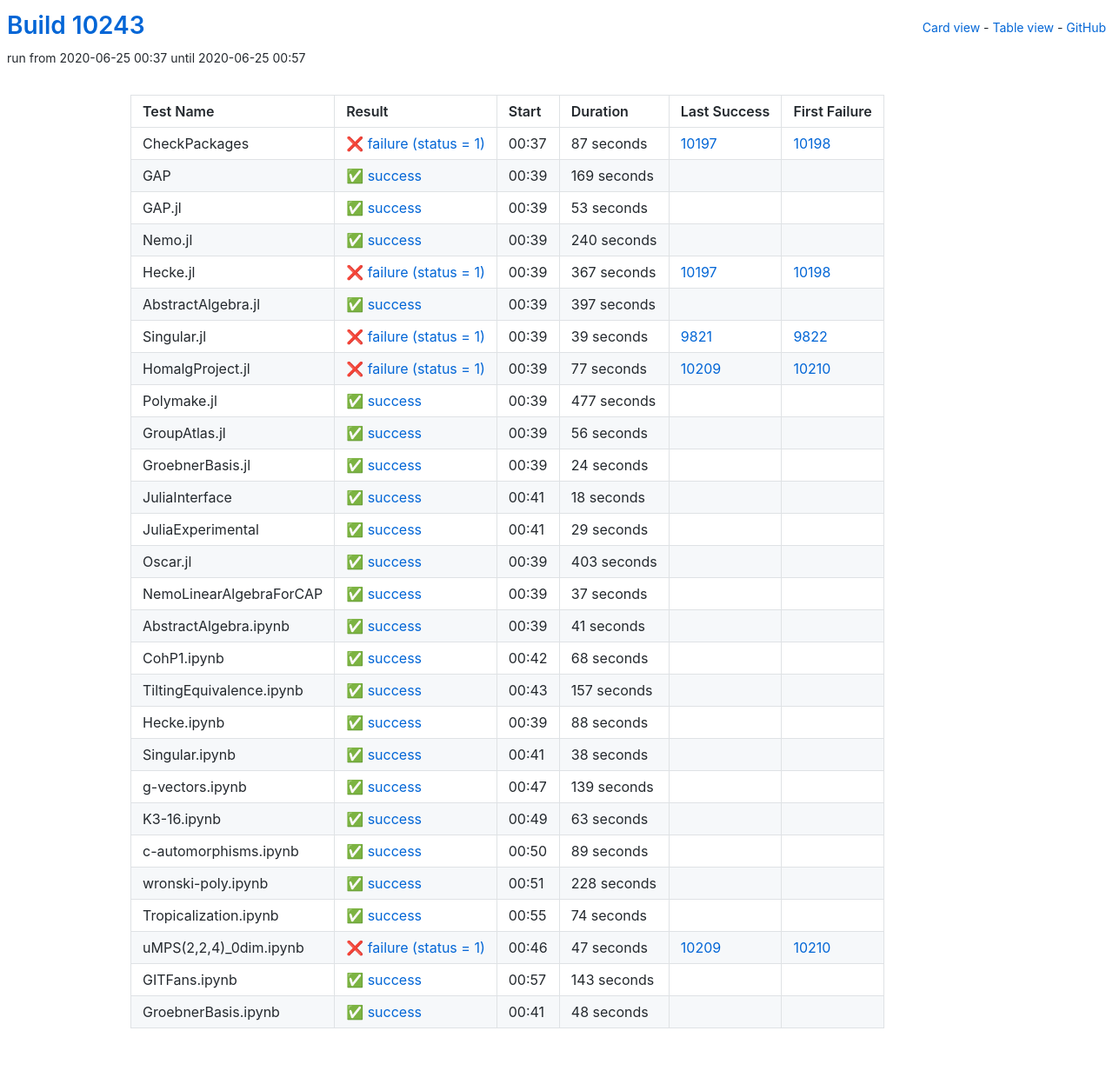
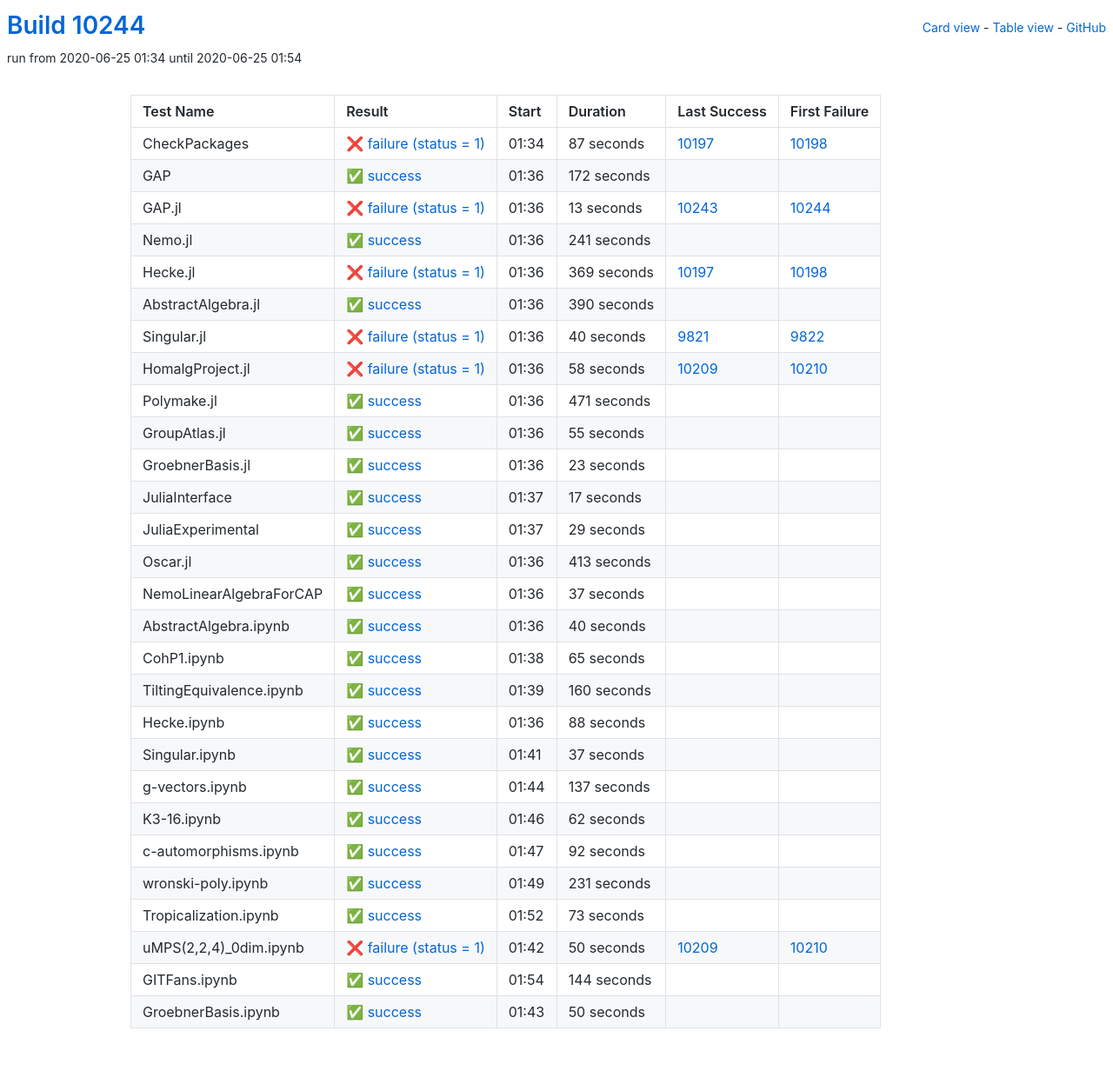
Before and after one commit to oscar-system/oscar-ci-status, a Jekyll site: the page built from table.html, in a window 1280 px wide. Shown: the whole page at 87% size. Built offline with Jekyll 4.4.1, drawn with Linux system fonts in a browser that asks for light colours.

Commit message:
Build #10244

```diff
--- a/_data/ci.yml
+++ b/_data/ci.yml
@@ -1,6 +1,6 @@
 ---
-build: 10243
-build_url: https://oscarci.mathematik.uni-kl.de/job/oscar/10243/
+build: 10244
+build_url: https://oscarci.mathematik.uni-kl.de/job/oscar/10244/
 job: oscar
 organization: oscar-system
 repo: oscar-ci-status
@@ -8,8 +8,8 @@
 tests:
 - name: CheckPackages
   id: checkpackages
-  log: https://oscarci.mathematik.uni-kl.de/job/oscar/10243/artifact/logs/build-10243/CheckPackages.log
-  start: 2020-06-25 00:37
+  log: https://oscarci.mathematik.uni-kl.de/job/oscar/10244/artifact/logs/build-10244/CheckPackages.log
+  start: 2020-06-25 01:34
   success: false
   exitcode: 1
   status: failure
@@ -20,140 +20,140 @@
   first_failure_url: https://oscarci.mathematik.uni-kl.de/job/oscar/10198/
 - name: GAP
   id: gap
-  log: https://oscarci.mathematik.uni-kl.de/job/oscar/10243/artifact/logs/build-10243/GAP.log
-  start: 2020-06-25 00:39
+  log: https://oscarci.mathematik.uni-kl.de/job/oscar/10244/artifact/logs/build-10244/GAP.log
+  start: 2020-06-25 01:36
   success: true
   exitcode: 0
   status: success
-  duration: 169
+  duration: 172
   last_success: false
   last_success_url:
   first_failure: false
   first_failure_url:
 - name: GAP.jl
   id: gap-jl
-  log: https://oscarci.mathematik.uni-kl.de/job/oscar/10243/artifact/logs/build-10243/GAP.jl.log
-  start: 2020-06-25 00:39
+  log: https://oscarci.mathematik.uni-kl.de/job/oscar/10244/artifact/logs/build-10244/GAP.jl.log
+  start: 2020-06-25 01:36
+  success: false
+  exitcode: 1
+  status: failure
+  duration: 13
+  last_success: 10243
+  last_success_url: https://oscarci.mathematik.uni-kl.de/job/oscar/10243/
+  first_failure: 10244
+  first_failure_url: https://oscarci.mathematik.uni-kl.de/job/oscar/10244/
+- name: Nemo.jl
+  id: nemo-jl
+  log: https://oscarci.mathematik.uni-kl.de/job/oscar/10244/artifact/logs/build-10244/Nemo.jl.log
+  start: 2020-06-25 01:36
   success: true
   exitcode: 0
   status: success
-  duration: 53
-  last_success: false
-  last_success_url:
-  first_failure: false
-  first_failure_url:
-- name: Nemo.jl
-  id: nemo-jl
-  log: https://oscarci.mathematik.uni-kl.de/job/oscar/10243/artifact/logs/build-10243/Nemo.jl.log
-  start: 2020-06-25 00:39
-  success: true
-  exitcode: 0
-  status: success
-  duration: 240
+  duration: 241
   last_success: false
   last_success_url:
   first_failure: false
   first_failure_url:
 - name: Hecke.jl
   id: hecke-jl
-  log: https://oscarci.mathematik.uni-kl.de/job/oscar/10243/artifact/logs/build-10243/Hecke.jl.log
-  start: 2020-06-25 00:39
+  log: https://oscarci.mathematik.uni-kl.de/job/oscar/10244/artifact/logs/build-10244/Hecke.jl.log
+  start: 2020-06-25 01:36
   success: false
   exitcode: 1
   status: failure
-  duration: 367
+  duration: 369
   last_success: 10197
   last_success_url: https://oscarci.mathematik.uni-kl.de/job/oscar/10197/
   first_failure: 10198
   first_failure_url: https://oscarci.mathematik.uni-kl.de/job/oscar/10198/
 - name: AbstractAlgebra.jl
   id: abstractalgebra-jl
-  log: https://oscarci.mathematik.uni-kl.de/job/oscar/10243/artifact/logs/build-10243/AbstractAlgebra.jl.log
-  start: 2020-06-25 00:39
+  log: https://oscarci.mathematik.uni-kl.de/job/oscar/10244/artifact/logs/build-10244/AbstractAlgebra.jl.log
+  start: 2020-06-25 01:36
   success: true
   exitcode: 0
   status: success
-  duration: 397
+  duration: 390
   last_success: false
   last_success_url:
   first_failure: false
   first_failure_url:
 - name: Singular.jl
   id: singular-jl
-  log: https://oscarci.mathematik.uni-kl.de/job/oscar/10243/artifact/logs/build-10243/Singular.jl.log
-  start: 2020-06-25 00:39
+  log: https://oscarci.mathematik.uni-kl.de/job/oscar/10244/artifact/logs/build-10244/Singular.jl.log
+  start: 2020-06-25 01:36
   success: false
   exitcode: 1
   status: failure
-  duration: 39
+  duration: 40
   last_success: 9821
   last_success_url: https://oscarci.mathematik.uni-kl.de/job/oscar/9821/
   first_failure: 9822
   first_failure_url: https://oscarci.mathematik.uni-kl.de/job/oscar/9822/
 - name: HomalgProject.jl
   id: homalgproject-jl
-  log: https://oscarci.mathematik.uni-kl.de/job/oscar/10243/artifact/logs/build-10243/HomalgProject.jl.log
-  start: 2020-06-25 00:39
+  log: https://oscarci.mathematik.uni-kl.de/job/oscar/10244/artifact/logs/build-10244/HomalgProject.jl.log
+  start: 2020-06-25 01:36
   success: false
   exitcode: 1
   status: failure
-  duration: 77
+  duration: 58
   last_success: 10209
   last_success_url: https://oscarci.mathematik.uni-kl.de/job/oscar/10209/
   first_failure: 10210
   first_failure_url: https://oscarci.mathematik.uni-kl.de/job/oscar/10210/
 - name: Polymake.jl
   id: polymake-jl
-  log: https://oscarci.mathematik.uni-kl.de/job/oscar/10243/artifact/logs/build-10243/Polymake.jl.log
-  start: 2020-06-25 00:39
+  log: https://oscarci.mathematik.uni-kl.de/job/oscar/10244/artifact/logs/build-10244/Polymake.jl.log
+  start: 2020-06-25 01:36
   success: true
   exitcode: 0
   status: success
-  duration: 477
+  duration: 471
   last_success: false
   last_success_url:
   first_failure: false
   first_failure_url:
 - name: GroupAtlas.jl
   id: groupatlas-jl
-  log: https://oscarci.mathematik.uni-kl.de/job/oscar/10243/artifact/logs/build-10243/GroupAtlas.jl.log
-  start: 2020-06-25 00:39
+  log: https://oscarci.mathematik.uni-kl.de/job/oscar/10244/artifact/logs/build-10244/GroupAtlas.jl.log
+  start: 2020-06-25 01:36
   success: true
   exitcode: 0
   status: success
-  duration: 56
+  duration: 55
   last_success: false
   last_success_url:
   first_failure: false
   first_failure_url:
 - name: GroebnerBasis.jl
   id: groebnerbasis-jl
-  log: https://oscarci.mathematik.uni-kl.de/job/oscar/10243/artifact/logs/build-10243/GroebnerBasis.jl.log
-  start: 2020-06-25 00:39
+  log: https://oscarci.mathematik.uni-kl.de/job/oscar/10244/artifact/logs/build-10244/GroebnerBasis.jl.log
+  start: 2020-06-25 01:36
   success: true
   exitcode: 0
   status: success
-  duration: 24
+  duration: 23
   last_success: false
   last_success_url:
   first_failure: false
   first_failure_url:
 - name: JuliaInterface
   id: juliainterface
-  log: https://oscarci.mathematik.uni-kl.de/job/oscar/10243/artifact/logs/build-10243/JuliaInterface.log
-  start: 2020-06-25 00:41
+  log: https://oscarci.mathematik.uni-kl.de/job/oscar/10244/artifact/logs/build-10244/JuliaInterface.log
+  start: 2020-06-25 01:37
   success: true
   exitcode: 0
   status: success
-  duration: 18
+  duration: 17
   last_success: false
   last_success_url:
   first_failure: false
   first_failure_url:
 - name: JuliaExperimental
   id: juliaexperimental
-  log: https://oscarci.mathematik.uni-kl.de/job/oscar/10243/artifact/logs/build-10243/JuliaExperimental.log
-  start: 2020-06-25 00:41
+  log: https://oscarci.mathematik.uni-kl.de/job/oscar/10244/artifact/logs/build-10244/JuliaExperimental.log
+  start: 2020-06-25 01:37
   success: true
   exitcode: 0
   status: success
@@ -164,20 +164,20 @@
   first_failure_url:
 - name: Oscar.jl
   id: oscar-jl
-  log: https://oscarci.mathematik.uni-kl.de/job/oscar/10243/artifact/logs/build-10243/Oscar.jl.log
-  start: 2020-06-25 00:39
+  log: https://oscarci.mathematik.uni-kl.de/job/oscar/10244/artifact/logs/build-10244/Oscar.jl.log
+  start: 2020-06-25 01:36
   success: true
   exitcode: 0
   status: success
-  duration: 403
+  duration: 413
   last_success: false
   last_success_url:
   first_failure: false
   first_failure_url:
 - name: NemoLinearAlgebraForCAP
   id: nemolinearalgebraforcap
-  log: https://oscarci.mathematik.uni-kl.de/job/oscar/10243/artifact/logs/build-10243/NemoLinearAlgebraForCAP.log
-  start: 2020-06-25 00:39
+  log: https://oscarci.mathematik.uni-kl.de/job/oscar/10244/artifact/logs/build-10244/NemoLinearAlgebraForCAP.log
+  start: 2020-06-25 01:36
   success: true
   exitcode: 0
   status: success
@@ -188,44 +188,44 @@
   first_failure_url:
 - name: AbstractAlgebra.ipynb
   id: abstractalgebra-ipynb
-  log: https://oscarci.mathematik.uni-kl.de/job/oscar/10243/artifact/logs/build-10243/AbstractAlgebra.ipynb.log
-  start: 2020-06-25 00:39
+  log: https://oscarci.mathematik.uni-kl.de/job/oscar/10244/artifact/logs/build-10244/AbstractAlgebra.ipynb.log
+  start: 2020-06-25 01:36
   success: true
   exitcode: 0
   status: success
-  duration: 41
+  duration: 40
   last_success: false
   last_success_url:
   first_failure: false
   first_failure_url:
 - name: CohP1.ipynb
   id: cohp1-ipynb
-  log: https://oscarci.mathematik.uni-kl.de/job/oscar/10243/artifact/logs/build-10243/CohP1.ipynb.log
-  start: 2020-06-25 00:42
+  log: https://oscarci.mathematik.uni-kl.de/job/oscar/10244/artifact/logs/build-10244/CohP1.ipynb.log
+  start: 2020-06-25 01:38
   success: true
   exitcode: 0
   status: success
-  duration: 68
+  duration: 65
   last_success: false
   last_success_url:
   first_failure: false
   first_failure_url:
 - name: TiltingEquivalence.ipynb
   id: tiltingequivalence-ipynb
-  log: https://oscarci.mathematik.uni-kl.de/job/oscar/10243/artifact/logs/build-10243/TiltingEquivalence.ipynb.log
-  start: 2020-06-25 00:43
+  log: https://oscarci.mathematik.uni-kl.de/job/oscar/10244/artifact/logs/build-10244/TiltingEquivalence.ipynb.log
+  start: 2020-06-25 01:39
   success: true
   exitcode: 0
   status: success
-  duration: 157
+  duration: 160
   last_success: false
   last_success_url:
   first_failure: false
   first_failure_url:
 - name: Hecke.ipynb
   id: hecke-ipynb
-  log: https://oscarci.mathematik.uni-kl.de/job/oscar/10243/artifact/logs/build-10243/Hecke.ipynb.log
-  start: 2020-06-25 00:39
+  log: https://oscarci.mathematik.uni-kl.de/job/oscar/10244/artifact/logs/build-10244/Hecke.ipynb.log
+  start: 2020-06-25 01:36
   success: true
   exitcode: 0
   status: success
@@ -236,108 +236,108 @@
   first_failure_url:
 - name: Singular.ipynb
   id: singular-ipynb
-  log: https://oscarci.mathematik.uni-kl.de/job/oscar/10243/artifact/logs/build-10243/Singular.ipynb.log
-  start: 2020-06-25 00:41
+  log: https://oscarci.mathematik.uni-kl.de/job/oscar/10244/artifact/logs/build-10244/Singular.ipynb.log
+  start: 2020-06-25 01:41
   success: true
   exitcode: 0
   status: success
-  duration: 38
+  duration: 37
   last_success: false
   last_success_url:
   first_failure: false
   first_failure_url:
 - name: g-vectors.ipynb
   id: g-vectors-ipynb
-  log: https://oscarci.mathematik.uni-kl.de/job/oscar/10243/artifact/logs/build-10243/g-vectors.ipynb.log
-  start: 2020-06-25 00:47
+  log: https://oscarci.mathematik.uni-kl.de/job/oscar/10244/artifact/logs/build-10244/g-vectors.ipynb.log
+  start: 2020-06-25 01:44
   success: true
   exitcode: 0
   status: success
-  duration: 139
+  duration: 137
   last_success: false
   last_success_url:
   first_failure: false
   first_failure_url:
 - name: K3-16.ipynb
   id: k3-16-ipynb
-  log: https://oscarci.mathematik.uni-kl.de/job/oscar/10243/artifact/logs/build-10243/K3-16.ipynb.log
-  start: 2020-06-25 00:49
+  log: https://oscarci.mathematik.uni-kl.de/job/oscar/10244/artifact/logs/build-10244/K3-16.ipynb.log
+  start: 2020-06-25 01:46
   success: true
   exitcode: 0
   status: success
-  duration: 63
+  duration: 62
   last_success: false
   last_success_url:
   first_failure: false
   first_failure_url:
 - name: c-automorphisms.ipynb
   id: c-automorphisms-ipynb
-  log: https://oscarci.mathematik.uni-kl.de/job/oscar/10243/artifact/logs/build-10243/c-automorphisms.ipynb.log
-  start: 2020-06-25 00:50
+  log: https://oscarci.mathematik.uni-kl.de/job/oscar/10244/artifact/logs/build-10244/c-automorphisms.ipynb.log
+  start: 2020-06-25 01:47
   success: true
   exitcode: 0
   status: success
-  duration: 89
+  duration: 92
   last_success: false
   last_success_url:
   first_failure: false
   first_failure_url:
 - name: wronski-poly.ipynb
   id: wronski-poly-ipynb
-  log: https://oscarci.mathematik.uni-kl.de/job/oscar/10243/artifact/logs/build-10243/wronski-poly.ipynb.log
-  start: 2020-06-25 00:51
+  log: https://oscarci.mathematik.uni-kl.de/job/oscar/10244/artifact/logs/build-10244/wronski-poly.ipynb.log
+  start: 2020-06-25 01:49
   success: true
   exitcode: 0
   status: success
-  duration: 228
+  duration: 231
   last_success: false
   last_success_url:
   first_failure: false
   first_failure_url:
 - name: Tropicalization.ipynb
   id: tropicalization-ipynb
-  log: https://oscarci.mathematik.uni-kl.de/job/oscar/10243/artifact/logs/build-10243/Tropicalization.ipynb.log
-  start: 2020-06-25 00:55
+  log: https://oscarci.mathematik.uni-kl.de/job/oscar/10244/artifact/logs/build-10244/Tropicalization.ipynb.log
+  start: 2020-06-25 01:52
   success: true
   exitcode: 0
   status: success
-  duration: 74
+  duration: 73
   last_success: false
   last_success_url:
   first_failure: false
   first_failure_url:
 - name: uMPS(2,2,4)_0dim.ipynb
   id: umps-2-2-4-0dim-ipynb
-  log: https://oscarci.mathematik.uni-kl.de/job/oscar/10243/artifact/logs/build-10243/uMPS-2-2-4-_0dim.ipynb.log
-  start: 2020-06-25 00:46
+  log: https://oscarci.mathematik.uni-kl.de/job/oscar/10244/artifact/logs/build-10244/uMPS-2-2-4-_0dim.ipynb.log
+  start: 2020-06-25 01:42
   success: false
   exitcode: 1
   status: failure
-  duration: 47
+  duration: 50
   last_success: 10209
   last_success_url: https://oscarci.mathematik.uni-kl.de/job/oscar/10209/
   first_failure: 10210
   first_failure_url: https://oscarci.mathematik.uni-kl.de/job/oscar/10210/
 - name: GITFans.ipynb
   id: gitfans-ipynb
-  log: https://oscarci.mathematik.uni-kl.de/job/oscar/10243/artifact/logs/build-10243/GITFans.ipynb.log
-  start: 2020-06-25 00:57
+  log: https://oscarci.mathematik.uni-kl.de/job/oscar/10244/artifact/logs/build-10244/GITFans.ipynb.log
+  start: 2020-06-25 01:54
   success: true
   exitcode: 0
   status: success
-  duration: 143
+  duration: 144
   last_success: false
   last_success_url:
   first_failure: false
   first_failure_url:
 - name: GroebnerBasis.ipynb
   id: groebnerbasis-ipynb
-  log: https://oscarci.mathematik.uni-kl.de/job/oscar/10243/artifact/logs/build-10243/GroebnerBasis.ipynb.log
-  start: 2020-06-25 00:41
+  log: https://oscarci.mathematik.uni-kl.de/job/oscar/10244/artifact/logs/build-10244/GroebnerBasis.ipynb.log
+  start: 2020-06-25 01:43
   success: true
   exitcode: 0
   status: success
-  duration: 48
+  duration: 50
   last_success: false
   last_success_url:
   first_failure: false
```
Also changed, not shown: README.md.
